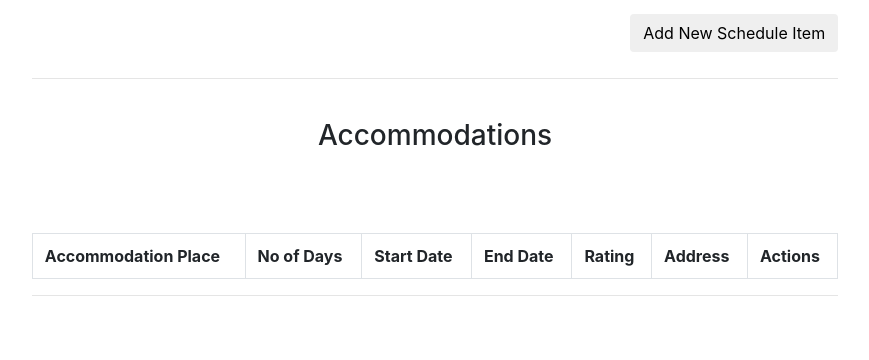
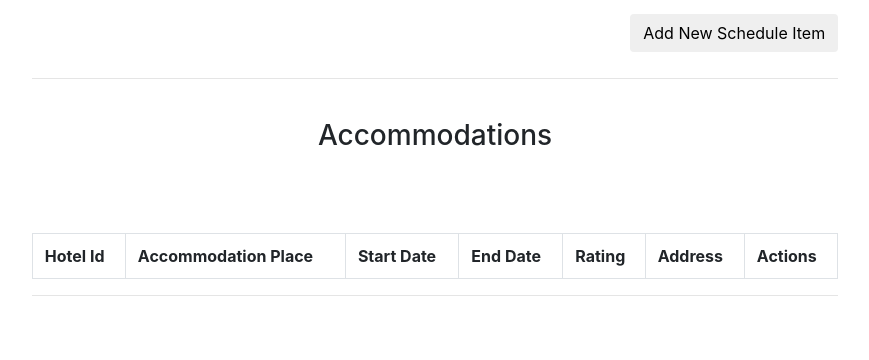
Before and after one commit to eminbahadir98/ibitur, a PHP site: page /tour_adding.php in a window 1280 px wide. Shown: the part 1084-1444 px from the top of the page, without its empty margins (205-1074 px from the left). Run offline with PHP 8.4, Linux system fonts and the light colour scheme; the visitor is signed in with stand-in values (Sample User, id 1); data that the repository does not hold is empty.

Commit message:
Unused variables and tags are removed to avoid conflicts

```diff
--- a/website/tour_adding.php
+++ b/website/tour_adding.php
@@ -410,8 +410,9 @@ if ($logged_in && $current_is_staff) {
 
             <table class='table table-bordered' id ="accoms">
                 <tr>
+                    <th>Hotel Id</th>
                     <th>Accommodation Place</th>
-                    <th>No of Days</th>
+                    <!--<th>No of Days</th>-->
                     <th>Start Date</th>
                     <th>End Date</th>
                     <th>Rating</th>
```
